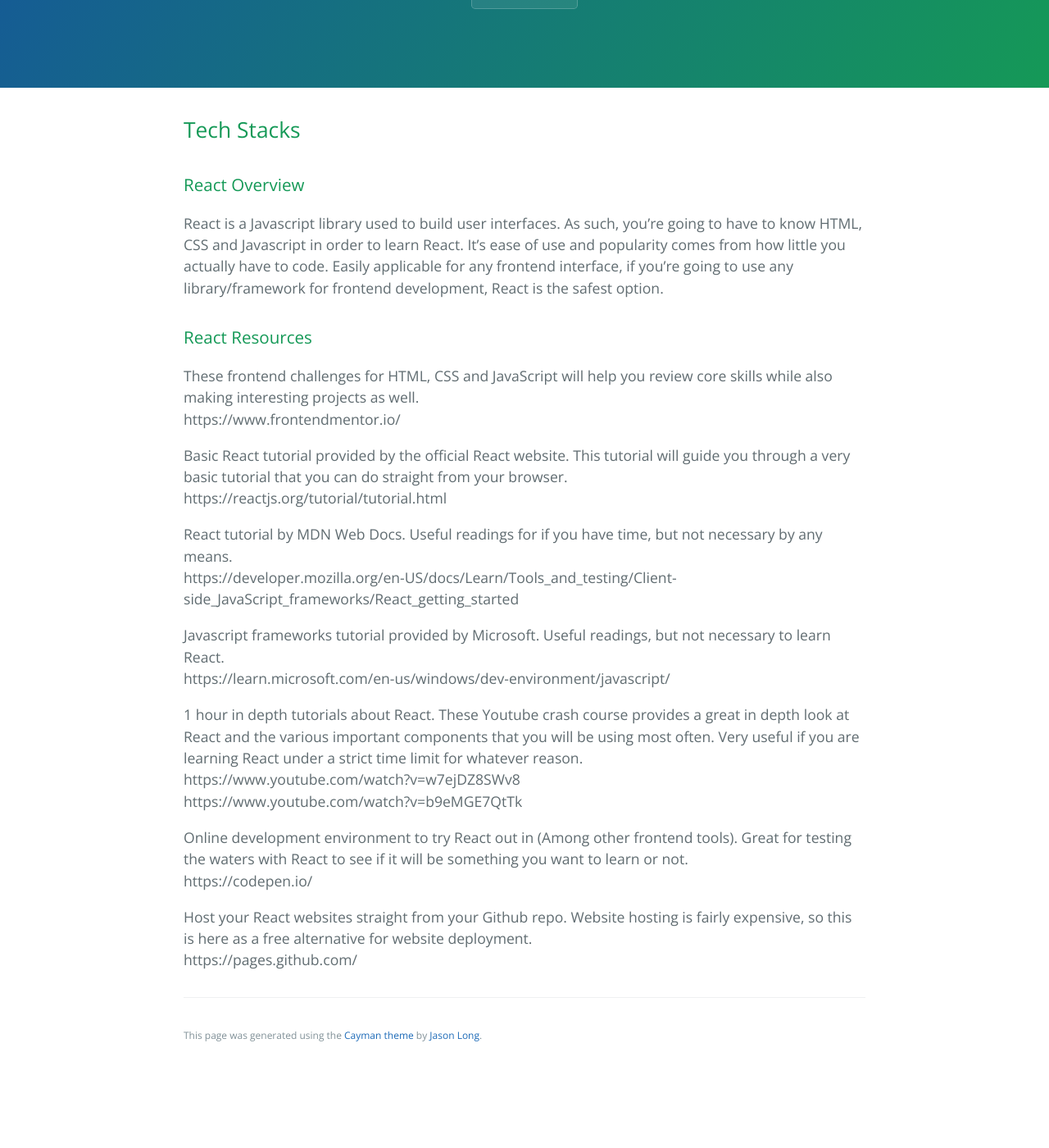
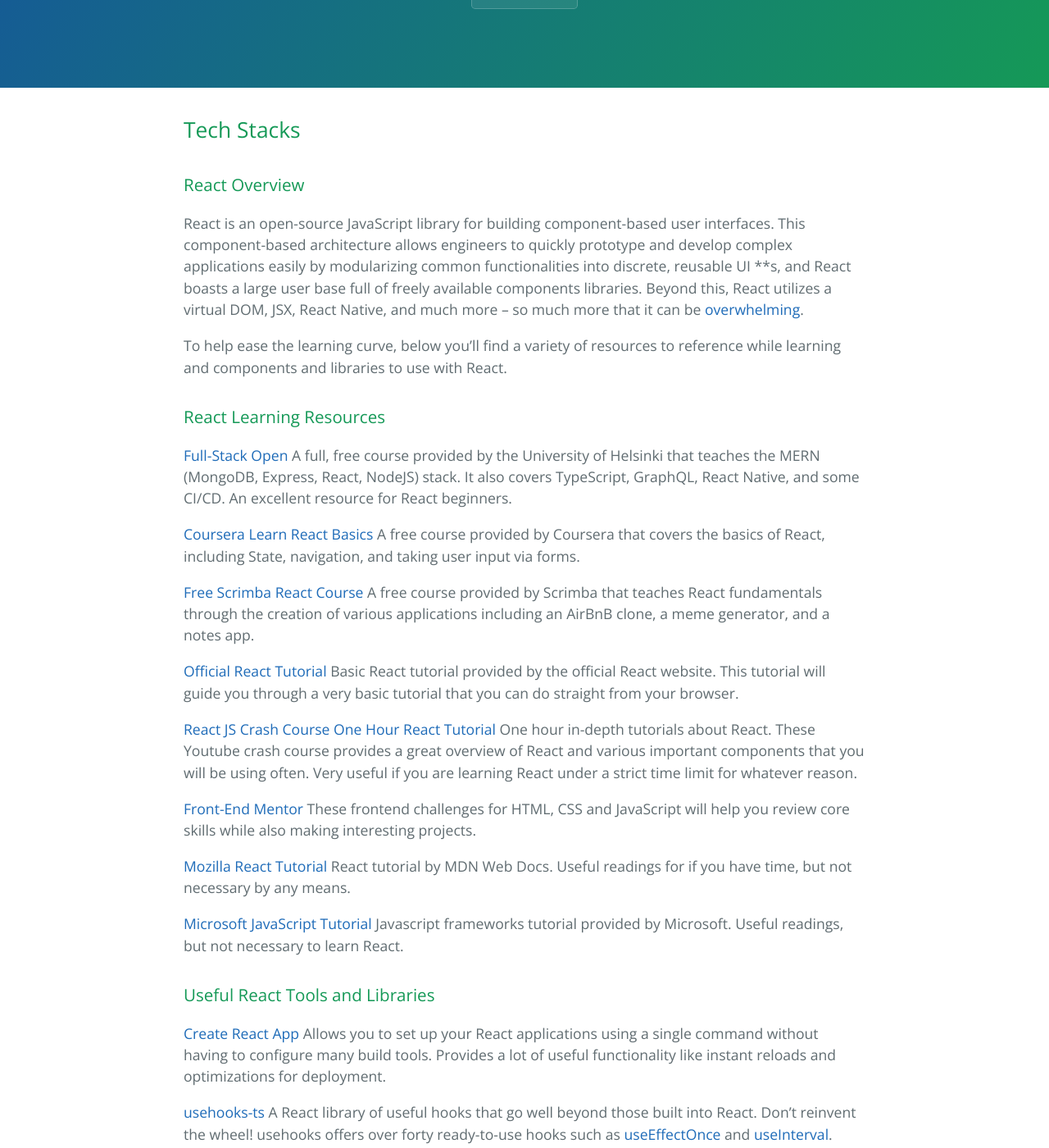
Before and after one commit to learning-software-engineering/learning-software-engineering.github.io, a Jekyll site: the page built from Topics/Tech_Stacks/React.md, in a window 1280 px wide and 1400 px high, scrolled down 199 px. Shown: the whole window at 82% size. Built offline with Jekyll 4.4.1, drawn with Linux system fonts in a browser that asks for light colours; our own code applies the rules of GitHub Pages for plain Markdown files; before the commit the page ends 1504 px from its top, so only the background shows below that; some of the changed text lies outside the part shown.

Commit message:
update react resources page

```diff
--- a/Topics/Tech_Stacks/React.md
+++ b/Topics/Tech_Stacks/React.md
@@ -1,35 +1,58 @@
 ## Tech Stacks
 
 ### React Overview
-React is a Javascript library used to build user interfaces. As such, you're going to have to know HTML, CSS and Javascript in order to learn React.
-It's ease of use and popularity comes from how little you actually have to code. Easily applicable for any frontend interface, if you're going to use any library/framework for frontend development, React is the safest option.
+React is an open-source JavaScript library for building component-based user interfaces. This component-based architecture allows engineers to quickly prototype and develop complex applications easily by modularizing common functionalities into discrete, reusable UI **s, and React boasts a large user base full of freely available components libraries. Beyond this, React utilizes a virtual DOM, JSX, React Native, and much more -- so much more that it can be [overwhelming](https://auth0.com/blog/how-to-manage-javascript-fatigue/).
 
-### React Resources
+To help ease the learning curve, below you'll find a variety of resources to reference while learning and components and libraries to use with React.
 
-These frontend challenges for HTML, CSS and JavaScript will help you review core skills while also making interesting projects as well. \
-https://www.frontendmentor.io/
+### React Learning Resources
 
+[Full-Stack Open](https://fullstackopen.com/)
+A full, free course provided by the University of Helsinki that teaches the MERN (MongoDB, Express, React, NodeJS) stack. It also covers TypeScript, GraphQL, React Native, and some CI/CD. An excellent resource for React beginners.
 
-Basic React tutorial provided by the official React website. This tutorial will guide you through a very basic tutorial that you can do straight from your browser. \
-https://reactjs.org/tutorial/tutorial.html
+[Coursera Learn React Basics](https://www.coursera.org/learn/react-basics)
+A free course provided by Coursera that covers the basics of React, including State, navigation, and taking user input via forms.
 
+[Free Scrimba React Course](https://scrimba.com/learn/learnreact)
+A free course provided by Scrimba that teaches React fundamentals through the creation of various applications including an AirBnB clone, a meme generator, and a notes app.
 
-React tutorial by MDN Web Docs. Useful readings for if you have time, but not necessary by any means.\
-https://developer.mozilla.org/en-US/docs/Learn/Tools_and_testing/Client-side_JavaScript_frameworks/React_getting_started
+[Official React Tutorial](https://reactjs.org/tutorial/tutorial.html)
+Basic React tutorial provided by the official React website. This tutorial will guide you through a very basic tutorial that you can do straight from your browser.
 
+[React JS Crash Course](https://www.youtube.com/watch?v=w7ejDZ8SWv8)
+[One Hour React Tutorial](https://www.youtube.com/watch?v=b9eMGE7QtTk)
+One hour in-depth tutorials about React. These Youtube crash course provides a great overview of React and various important components that you will be using often. Very useful if you are learning React under a strict time limit for whatever reason.
 
-Javascript frameworks tutorial provided by Microsoft. Useful readings, but not necessary to learn React. \
-https://learn.microsoft.com/en-us/windows/dev-environment/javascript/
+[Front-End Mentor](https://www.frontendmentor.io/)
+These frontend challenges for HTML, CSS and JavaScript will help you review core skills while also making interesting projects.
 
+[Mozilla React Tutorial](https://developer.mozilla.org/en-US/docs/Learn/Tools_and_testing/Client-side_JavaScript_frameworks/React_getting_started)
+React tutorial by MDN Web Docs. Useful readings for if you have time, but not necessary by any means.
 
-1 hour in depth tutorials about React. These Youtube crash course provides a great in depth look at React and the various important components that you will be using most often. Very useful if you are learning React under a strict time limit for whatever reason. \
-https://www.youtube.com/watch?v=w7ejDZ8SWv8 \
-https://www.youtube.com/watch?v=b9eMGE7QtTk
+[Microsoft JavaScript Tutorial](https://learn.microsoft.com/en-us/windows/dev-environment/javascript/)
+Javascript frameworks tutorial provided by Microsoft. Useful readings, but not necessary to learn React.
 
+### Useful React Tools and Libraries
 
-Online development environment to try React out in (Among other frontend tools). Great for testing the waters with React to see if it will be something you want to learn or not. \
-https://codepen.io/
+[Create React App](https://create-react-app.dev/)
+Allows you to set up your React applications using a single command without having to configure many build tools. Provides a lot of useful functionality like instant reloads and optimizations for deployment.
 
+[usehooks-ts](https://usehooks-ts.com/)
+A React library of useful hooks that go well beyond those built into React. Don't reinvent the wheel! usehooks offers over forty ready-to-use hooks such as [useEffectOnce](https://usehooks-ts.com/react-hook/use-effect-once) and [useInterval](https://usehooks-ts.com/react-hook/use-interval).
 
-Host your React websites straight from your Github repo. Website hosting is fairly expensive, so this is here as a free alternative for website deployment. \
-https://pages.github.com/
+[Redux](https://redux.js.org/)
+The official React solution for state management. Redux provides functionality for reducers, advanced debugging tools, and more that will simplify the state management for your app.
+
+[Material UI](https://mui.com/material-ui/)
+A fully-featured UI library that offers a huge range of common components that are easily styled and based on Google's Material Design.
+
+[Bootstrap](https://getbootstrap.com/)
+Another responsive UI library that allows you to focus on development by handling the design logistics for you.
+
+### Miscellaneous
+
+[GitHub Pages](https://pages.github.com/)
+Host your React websites straight from your Github repo. Website hosting is fairly expensive, so this is here as a free alternative for website deployment for simple applications.
+
+[Codepen](https://codepen.io/)
+Online development environment to try React out in (among other frontend tools). Great for testing the waters with React and other libraries or languages.
```
